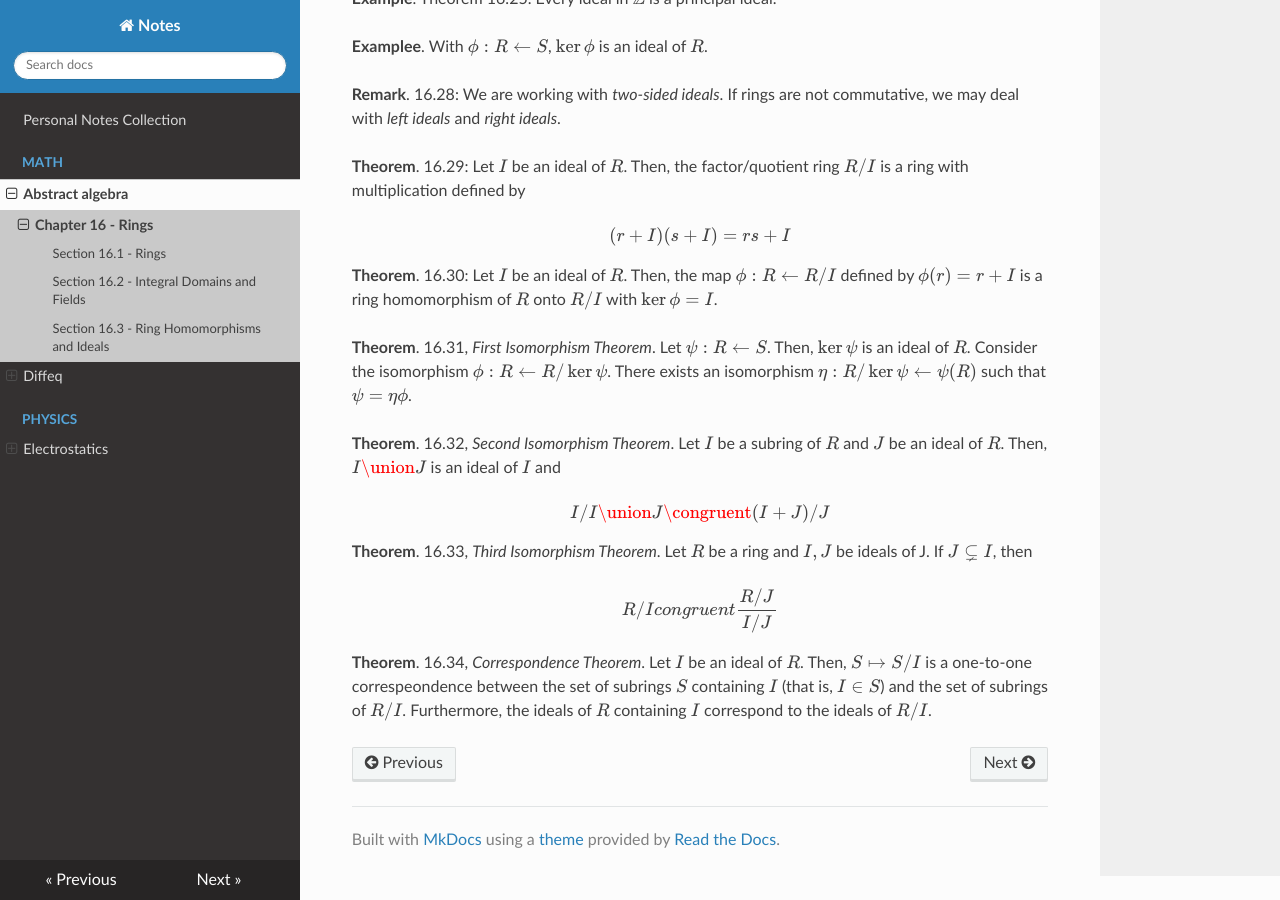
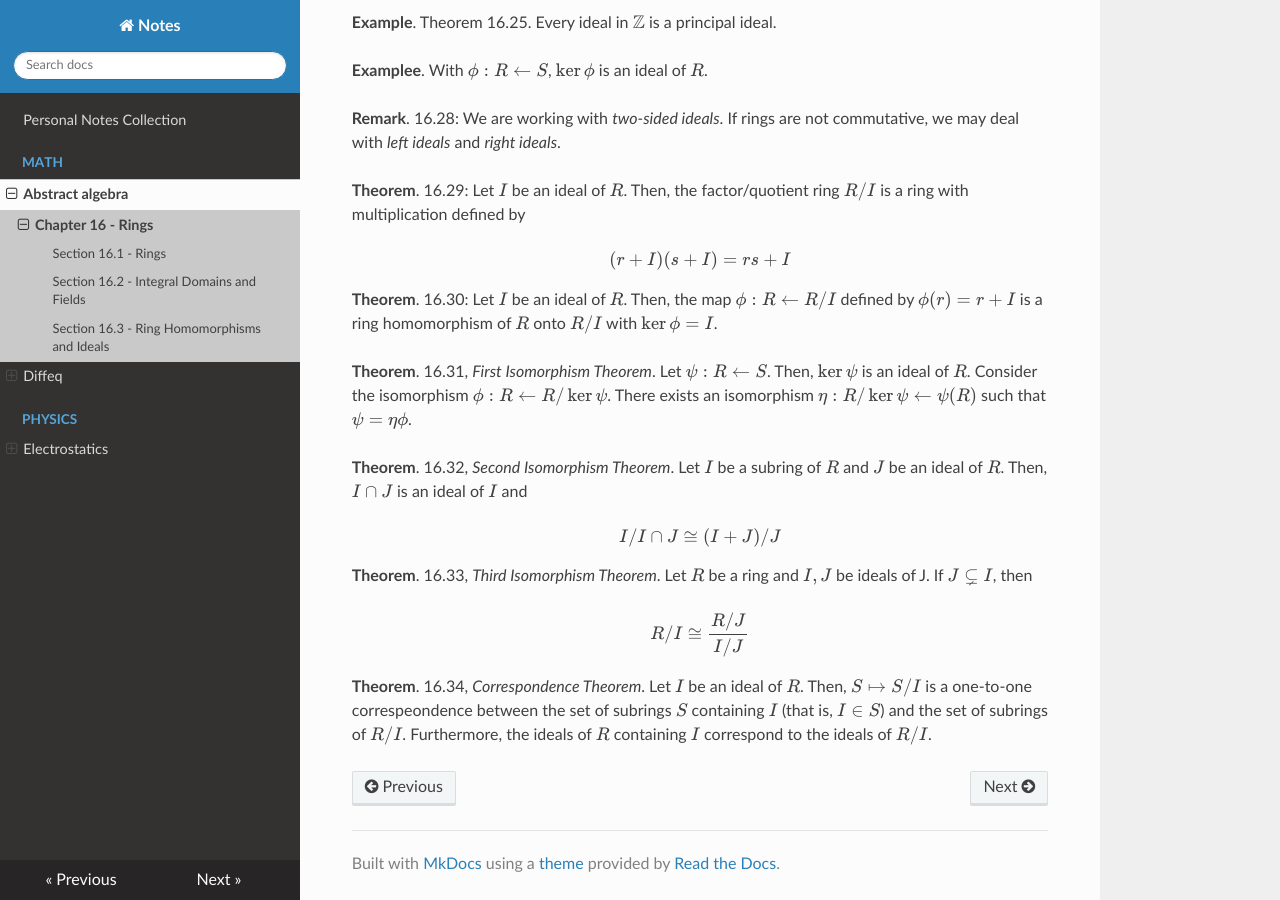
Before and after one commit to Indigo5684/Notes, an MkDocs documentation site: the page built from docs/math/abstract-algebra/16-rings.md, in a window 1280 px wide and 900 px high, scrolled down 2263 px. Built offline with MkDocs 1.6.1, drawn with Linux system fonts in a browser that asks for light colours; nearby versions of some CDN libraries; some of the changed text lies outside the part shown.

Commit message:
Catchup 4

```diff
--- a/docs/math/abstract-algebra/16-rings.md
+++ b/docs/math/abstract-algebra/16-rings.md
@@ -103,16 +103,16 @@ $$
 
 **Theorem**. 16.31, *First Isomorphism Theorem*. Let $\psi: R \leftarrow S$. Then, $\ker \psi$ is an ideal of $R$. Consider the isomorphism $\phi: R \leftarrow R/\ker \psi$. There exists an isomorphism $\eta: R / \ker \psi \leftarrow \psi(R)$ such that $\psi = \eta \phi$.
 
-**Theorem**. 16.32, *Second Isomorphism Theorem*. Let $I$ be a subring of $R$ and $J$ be an ideal of $R$. Then, $I \union J$ is an ideal of $I$ and
+**Theorem**. 16.32, *Second Isomorphism Theorem*. Let $I$ be a subring of $R$ and $J$ be an ideal of $R$. Then, $I \cap J$ is an ideal of $I$ and
 
 $$
-I/I \union J \congruent (I + J) / J
+I/I \cap J \cong (I + J) / J
 $$
 
 **Theorem**. 16.33, *Third Isomorphism Theorem*. Let $R$ be a ring and $I, J$ be ideals of J. If $J \subsetneq I$, then
 
 $$
-R/I \\congruent \frac{R/J}{I/J}
+R/I \cong \frac{R/J}{I/J}
 $$
 
 **Theorem**. 16.34, *Correspondence Theorem*. Let $I$ be an ideal of $R$. Then, $S \mapsto S/I$ is a one-to-one correspeondence between the set of subrings $S$ containing $I$ (that is, $I \in S$) and the set of subrings of $R/I$. Furthermore, the ideals of $R$ containing $I$ correspond to the ideals of $R/I$.
```
Also changed, not shown: other parts of docs/math/abstract-algebra/16-rings.md (+1 -1 lines).
